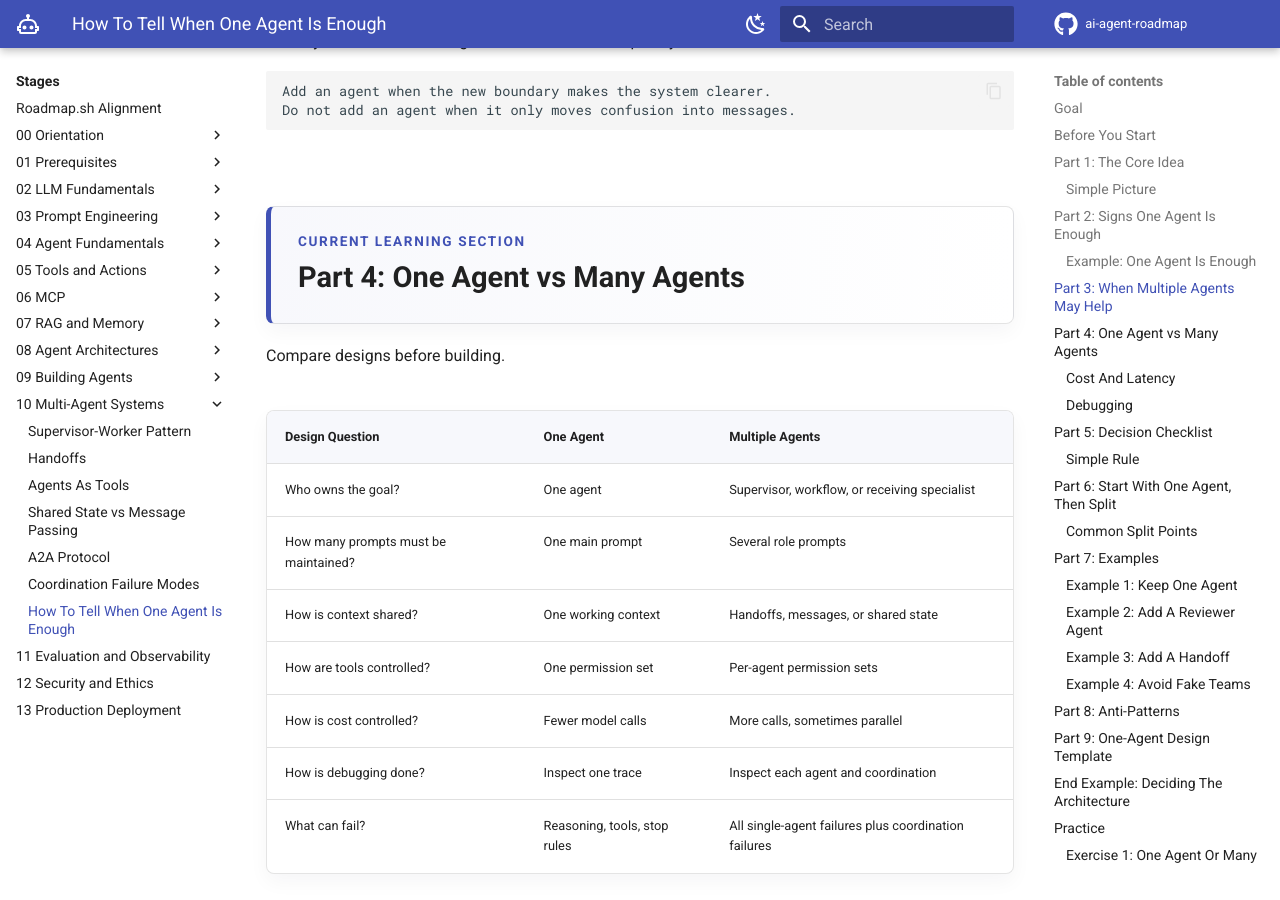
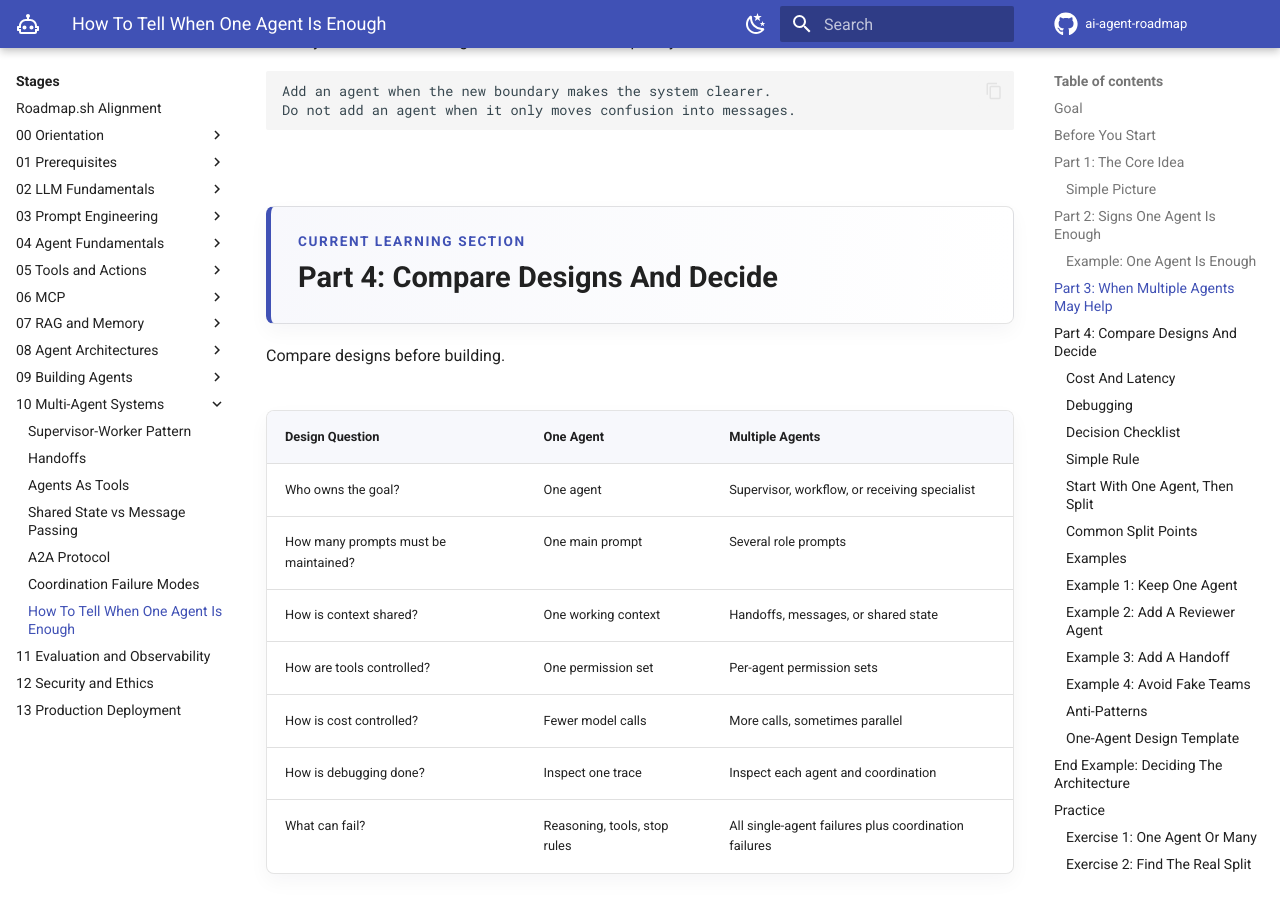
Before and after one commit to AceronX/ai-agent-roadmap, an MkDocs documentation site: the page built from docs/stages/10-multi-agent-systems/when-one-agent-is-enough/index.md, in a window 1280 px wide and 900 px high, scrolled down 5770 px. Built offline with MkDocs 1.6.1 and Material for MkDocs 9.7.7, drawn with Linux system fonts in a browser that asks for light colours; comment, search, counter and statistics services are not loaded; some of the changed text lies outside the part shown.

Commit message:
Restructure stage 10 topics into four parts

````diff
--- a/docs/stages/10-multi-agent-systems/when-one-agent-is-enough/index.md
+++ b/docs/stages/10-multi-agent-systems/when-one-agent-is-enough/index.md
@@ -161,7 +161,7 @@
 Do not add an agent when it only moves confusion into messages.
 ```
 
-## Part 4: One Agent vs Many Agents
+## Part 4: Compare Designs And Decide
 
 Compare designs before building.
 
@@ -215,7 +215,7 @@
 
 If your team cannot inspect those traces, start with one agent.
 
-## Part 5: Decision Checklist
+### Decision Checklist
 
 Use this checklist before adding another agent.
 
@@ -237,7 +237,7 @@
 do not add it.
 ```
 
-## Part 6: Start With One Agent, Then Split
+### Start With One Agent, Then Split
 
 A practical way to design agents is to start with one agent and split only when you find a real reason.
 
@@ -269,7 +269,7 @@
 
 Do not split only because the agent has a long prompt. First remove unnecessary instructions, improve tool schemas, and make state clearer.
 
-## Part 7: Examples
+### Examples
 
 ### Example 1: Keep One Agent
 
@@ -339,7 +339,7 @@
 
 More agents do not automatically mean more intelligence.
 
-## Part 8: Anti-Patterns
+### Anti-Patterns
 
 | Anti-Pattern | What It Looks Like | Better Choice |
 | --- | --- | --- |
@@ -351,7 +351,7 @@
 | No owner | Many agents contribute, nobody owns final answer | Assign final owner |
 | Multi-agent before baseline | Team is built before one-agent version is tested | Build one-agent baseline first |
 
-## Part 9: One-Agent Design Template
+### One-Agent Design Template
 
 Use this template before deciding to split.
 
````
Also changed, not shown: docs/stages/10-multi-agent-systems/a2a-protocol/index.md (+6 -6 lines), docs/stages/10-multi-agent-systems/coordination-failure-modes/index.md (+2 -2 lines).
